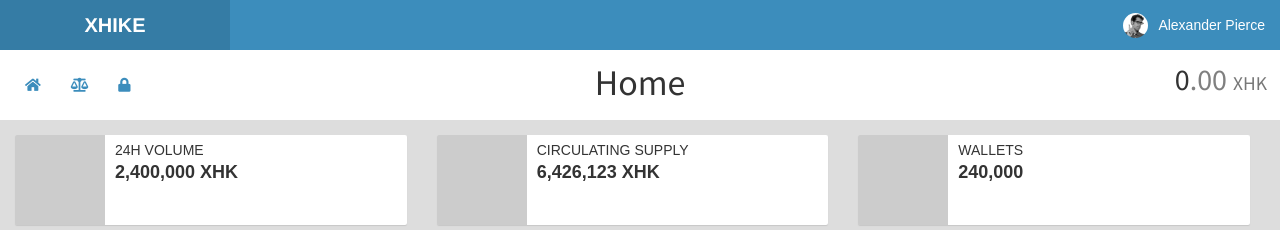
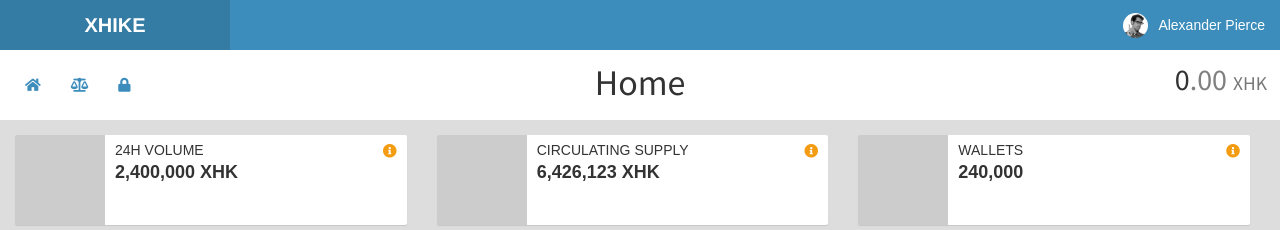
Before and after one commit to XHIKE/xhike-app, a React (Create React App) app: page / in a window 1280 px wide. Shown: the top 230 px of the page. Built offline with nearby package versions, Linux system fonts and the light colour scheme; what google-maps-react would draw is missing.

Commit message:
add info icon to counter component

```diff
--- a/src/components/counter.js
+++ b/src/components/counter.js
@@ -18,8 +18,13 @@ export default class Counter extends Component {
                 <div className="info-box">
                     <span className={this.props.color + ' info-box-icon'}><i className={this.props.icon}></i></span>
                     <div className="info-box-content">
-                        <span className="info-box-text">{this.props.label}</span>
-                        <span className="info-box-number">{this.props.count}</span>
+                        <span className="fa fa-info-circle pull-right" style={{color: '#f39c12', paddingTop: '4px'}}></span>
+                        <span className="info-box-text">
+                            {this.props.label}
+                        </span>
+                        <span className="info-box-number">
+                            {this.props.count}
+                        </span>
                     </div>
                 </div>
             </div>
```
